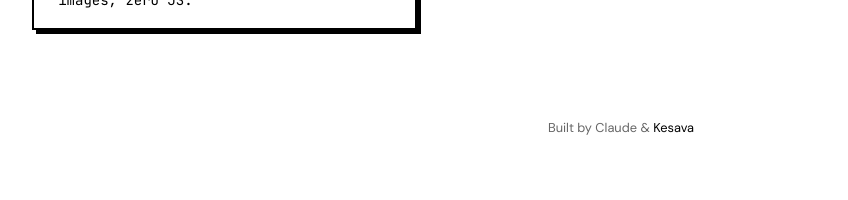
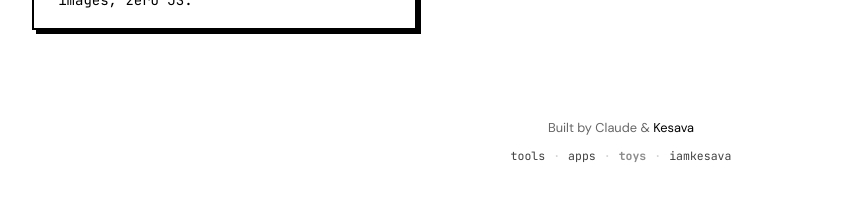
Before and after one commit to k3sava/little-toys, a Next.js app: page / in a window 1280 px wide. Shown: the part 1794-1994 px from the top of the page, without its empty margins (19-867 px from the left). Built offline with nearby package versions, Linux system fonts and the light colour scheme.

Commit message:
cross-domain triangulation: footer + Schema.sameAs + agent-permissions related_sites

```diff
--- a/scripts/prebuild-aeo.mjs
+++ b/scripts/prebuild-aeo.mjs
@@ -111,6 +111,11 @@ async function writeAgentPermissions(groups) {
     preferred_format: "html",
     canonical_index: `${SITE}/sitemap.xml`,
     discovery: [`${SITE}/llms.txt`, `${SITE}/sitemap.xml`, `${SITE}/robots.txt`],
+    related_sites: {
+      tools: "https://tools.iamkesava.com",
+      apps: "https://apps.iamkesava.com",
+      apex: "https://iamkesava.com",
+    },
     counts: { toys: all.length, categories: groups.length },
     last_updated: new Date().toISOString().slice(0, 10),
   };
--- a/src/components/footer.tsx
+++ b/src/components/footer.tsx
@@ -1,17 +1,55 @@
 "use client";
+
+// Cross-domain footer. Every site links to the other two so authority
+// triangulates and a stranger landing on one finds the others.
+
+const links = [
+  { label: "tools", href: "https://tools.iamkesava.com/" },
+  { label: "apps", href: "https://apps.iamkesava.com/" },
+  { label: "toys", href: "https://toys.iamkesava.com/", self: true },
+  { label: "iamkesava", href: "https://iamkesava.com/" },
+];
 
 export function Footer() {
   return (
     <footer
-      className="kami-footer text-center"
+      className="kami-footer"
       style={{
         fontFamily: "'DM Sans', sans-serif",
         fontSize: ".8rem",
         padding: "3rem 0 2rem",
+        textAlign: "center",
       }}
     >
-      Built by Claude &{" "}
-      <a href="https://iamkesava.com">Kesava</a>
+      <div style={{ marginBottom: "0.6rem" }}>
+        Built by Claude &{" "}
+        <a href="https://iamkesava.com" rel="author">Kesava</a>
+      </div>
+      <nav
+        aria-label="Sister sites"
+        style={{
+          fontFamily: "'JetBrains Mono', ui-monospace, monospace",
+          fontSize: ".72rem",
+          opacity: 0.75,
+          display: "flex",
+          gap: "0.5rem",
+          justifyContent: "center",
+          flexWrap: "wrap",
+        }}
+      >
+        {links.map((l, i) => (
+          <span key={l.href}>
+            {l.self ? (
+              <span aria-current="page" style={{ fontWeight: 600 }}>{l.label}</span>
+            ) : (
+              <a href={l.href}>{l.label}</a>
+            )}
+            {i < links.length - 1 && (
+              <span aria-hidden="true" style={{ marginLeft: "0.5rem", opacity: 0.4 }}>·</span>
+            )}
+          </span>
+        ))}
+      </nav>
     </footer>
   );
 }
--- a/src/lib/json-ld.tsx
+++ b/src/lib/json-ld.tsx
@@ -27,6 +27,11 @@ export function rootLd() {
           "Creative experiments by Kesava: interactive audio toys, generative visuals, physics simulations, and CSS art.",
         url: SITE + "/",
         publisher: { "@id": SITE + "/#org" },
+        sameAs: [
+          "https://tools.iamkesava.com/",
+          "https://apps.iamkesava.com/",
+          "https://iamkesava.com/",
+        ],
       },
       {
         "@type": "Organization",
```
Also changed, not shown: public/.well-known/agent-permissions.json, 1 other file (tests, documents, lock files or other folders).
